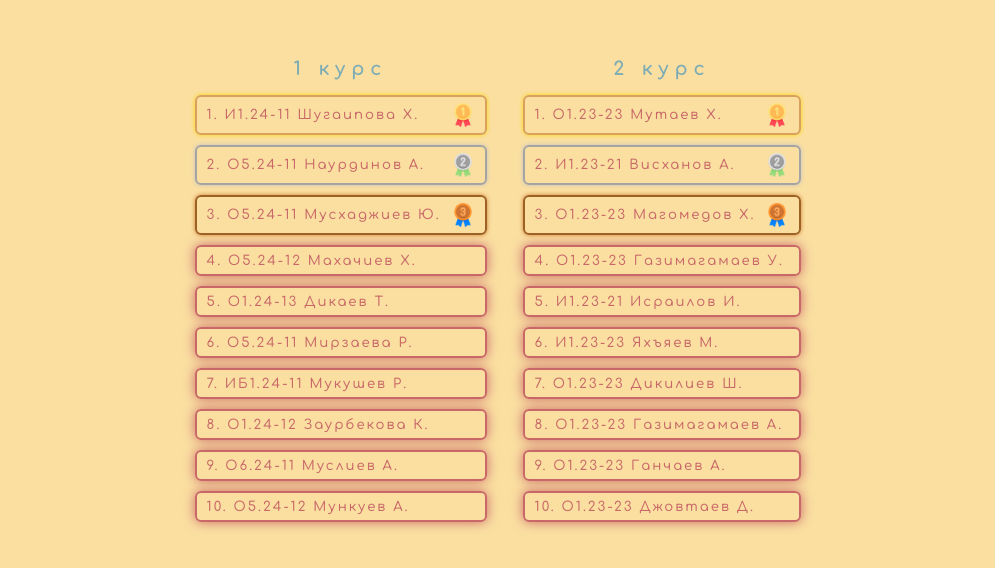
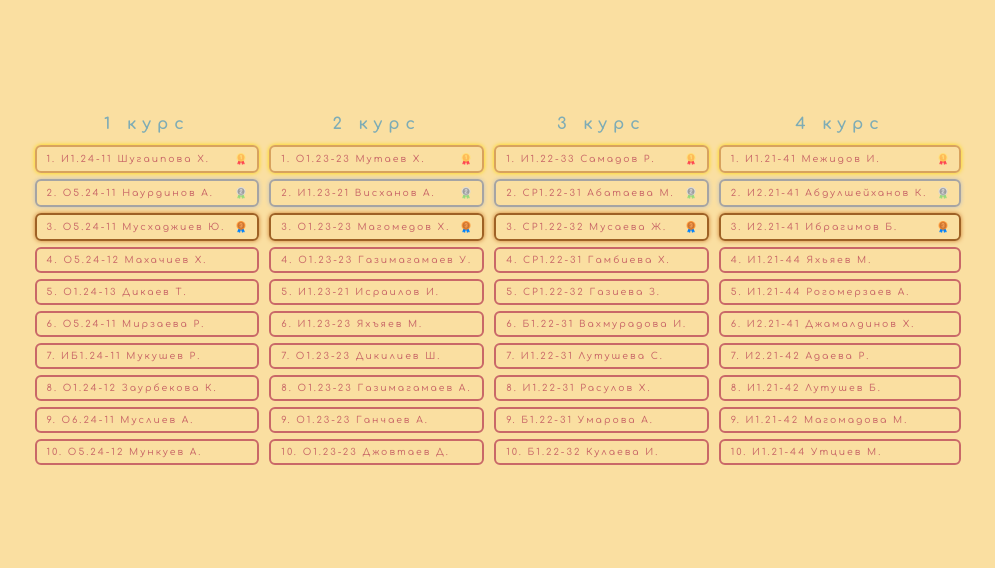
Before and after one commit to altairmsr/ggkit_dashboard, a React (Vite) app: page /12 in a window 1280 px wide. Shown: the part 110-678 px from the top of the page, without its empty margins (142-1137 px from the left). Built offline with nearby package versions, Linux system fonts and the light colour scheme.

Commit message:
changed top

```diff
--- a/src/components/listEl/ListElement.module.scss
+++ b/src/components/listEl/ListElement.module.scss
@@ -1,14 +1,15 @@
 .group_top {
 	border-radius: 6px;
-	text-align: center;
+	text-align: left;
 	width: 100%;
 	display: flex;
 	justify-content: space-between;
 	align-items: center;
 	gap: 10px;
+	font-size: 0.7em;
 	padding: 6px 10px;
 	img {
-		width: 24px;
+		width: 12px;
 	}
 	h5 {
 		letter-spacing: 2px;
--- a/src/pages/Courses_12.jsx
+++ b/src/pages/Courses_12.jsx
@@ -2,6 +2,8 @@ import React from "react";
 import ListElement from "../components/listEl/ListElement";
 import course1 from "../data/course1";
 import course2 from "../data/course2";
+import course3 from "../data/course3";
+import course4 from "../data/course4";
 
 const Courses_12 = () => {
 	return (
@@ -33,6 +35,32 @@ const Courses_12 = () => {
 						/>
 					))}
 				</div>
+				<div className="top">
+					<h3>3 курс</h3>
+					{course3.map((el) => (
+						<ListElement
+							key={el.id}
+							id={el.id}
+							group={el.group}
+							name={el.name}
+							img={el.img}
+							pos={el.pos}
+						/>
+					))}
+				</div>
+				<div className="top">
+					<h3>4 курс</h3>
+					{course4.map((el) => (
+						<ListElement
+							key={el.id}
+							id={el.id}
+							group={el.group}
+							name={el.name}
+							img={el.img}
+							pos={el.pos}
+						/>
+					))}
+				</div>
 			</div>
 		</div>
 	);
--- a/src/scss/App.scss
+++ b/src/scss/App.scss
@@ -21,6 +21,7 @@
 	h3 {
 		letter-spacing: 6px;
 		margin-bottom: 6px;
+		font-size: 1em;
 		grid-area: 1/1/1/3;
 		justify-self: center;
 	}
@@ -50,12 +51,12 @@
 .top_list {
 	display: flex;
 	justify-content: space-between;
-	gap: 36px;
+	gap: 10px;
 }
 
 .top {
 	@include flex_col;
-	gap: 10px;
+	gap: 6px;
 	align-items: center;
 }
 
--- a/src/scss/_topColors.scss
+++ b/src/scss/_topColors.scss
@@ -19,5 +19,5 @@
 .regular {
 	border: 2px solid #c96868;
 	color: #c96868;
-	animation: regular_pulse 2.5s infinite ease-in-out;
+	// animation: regular_pulse 2.5s infinite ease-in-out;
 }
```
